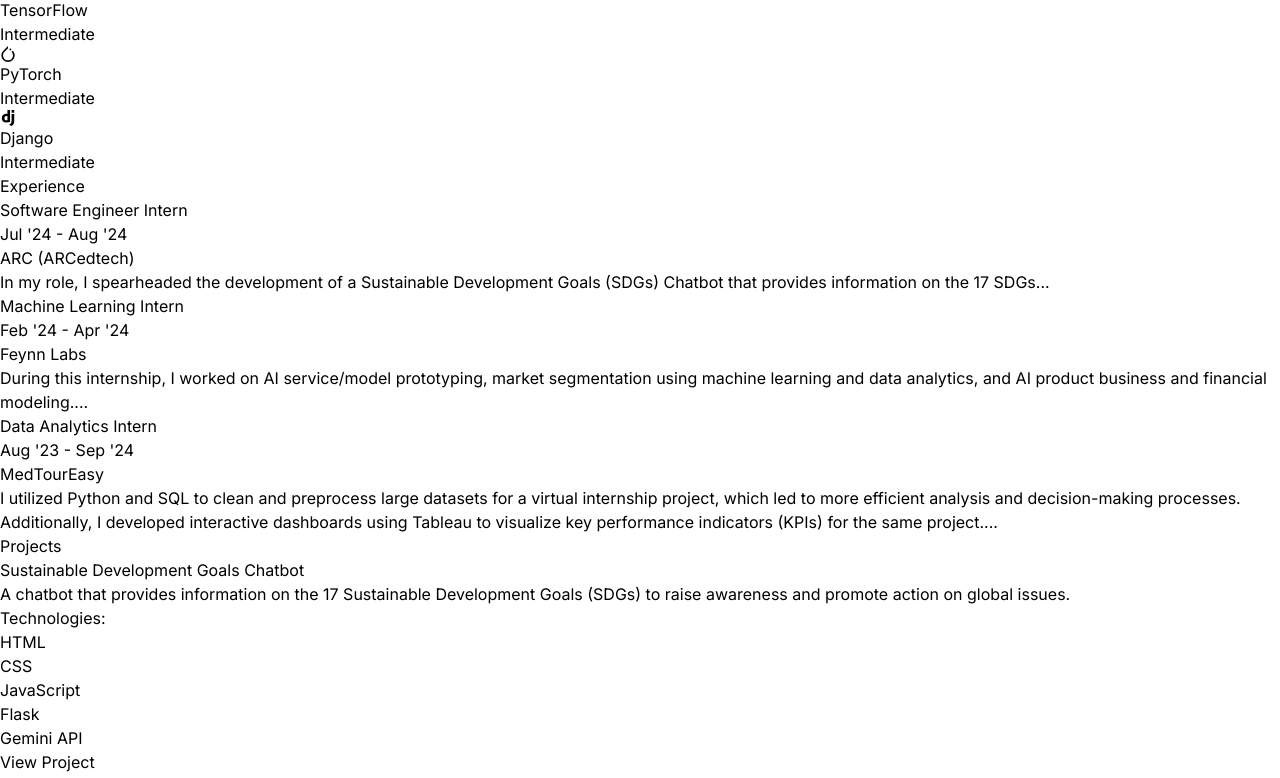
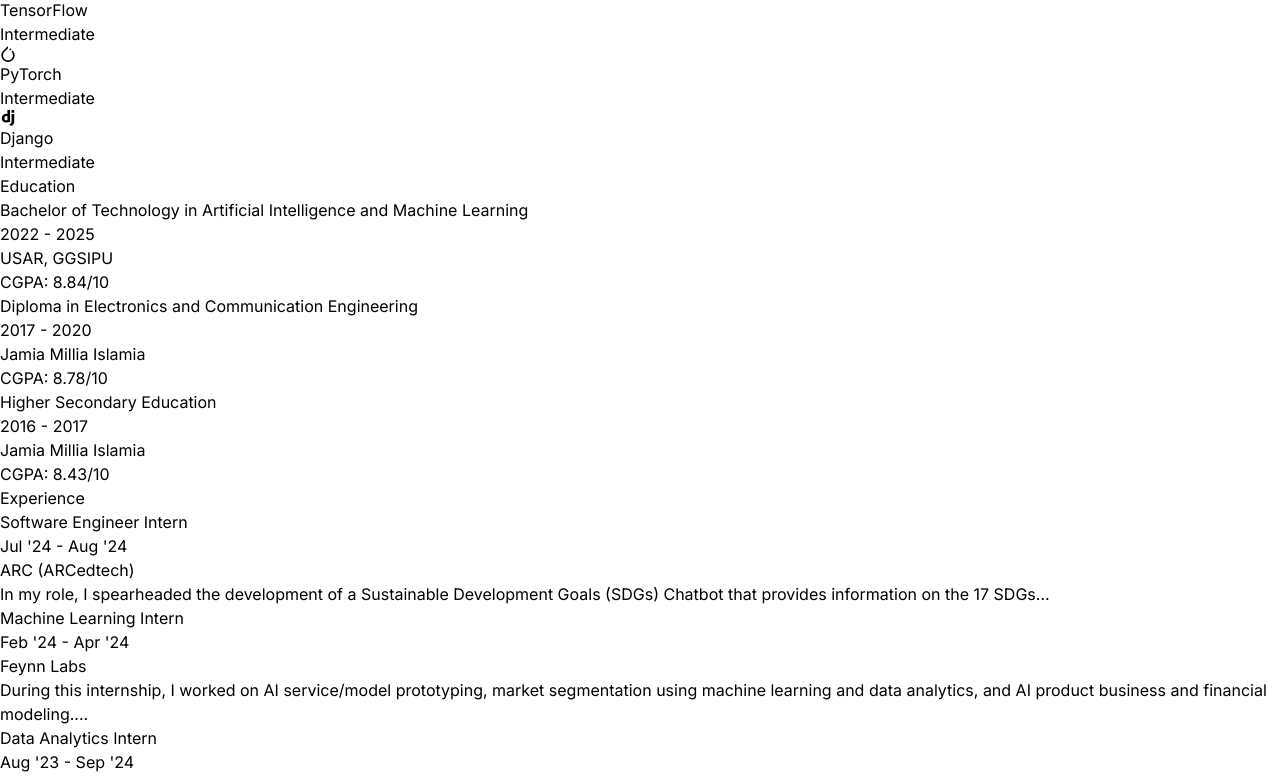
Before and after one commit to ASIF-Kh/myPortfolio, a React (Vite) app: page / in a window 1280 px wide. Shown: the part 1569-2347 px from the top of the page. Built offline with nearby package versions, Linux system fonts and the light colour scheme.

Commit message:
add education section

```diff
--- a/src/App.jsx
+++ b/src/App.jsx
@@ -1,5 +1,6 @@
 import About from "./components/About"
 import ContactSection from "./components/Contact"
+import EducationSection from "./components/Education"
 import ExperienceSection from "./components/Experiences"
 import Footer from "./components/Footer"
 import Hero from "./components/Hero"
@@ -25,6 +26,7 @@
       <Hero />
       <About/>
       <Skills />
+      <EducationSection />
       <ExperienceSection />
       <ProjectSection />
       <ContactSection />
--- /dev/null
+++ b/src/components/Education.jsx
@@ -0,0 +1,41 @@
+import React from 'react';
+import { educationData } from '../constants/index';
+import { motion } from 'framer-motion';
+
+const EducationSection = () => {
+
+
+  return (
+    <section id="education" className="py-16 text-white">
+      <div className="container mx-auto px-4">
+        <motion.h2
+        whileInView={{y: 0, opacity: 1}}
+        initial={{y: -100, opacity: 0}}
+        transition={{duration: 1}}
+        className="text-3xl font-bold text-center mb-12 mt-5">Education</motion.h2>
+        <div className="space-y-8">
+          {educationData.map((education, index) => (
+            <motion.div
+            whileInView={{y: 0, opacity: 1}}
+            initial={{y: -100, opacity: 0}}
+            transition={{duration: 1}}
+              key={index}
+              className="border-2 border-white p-6 rounded-lg shadow-lg"
+            >
+              <div className="flex justify-between items-center mb-2">
+                <h3 className="text-2xl font-semibold">{education.degree}</h3>
+                <span className="text-gray-400">{education.year}</span>
+              </div>
+              <p className=' text-blue-400'>{education.institute}</p>
+              <p className="mt-2 text-gray-400">CGPA: {education.cgpa}</p>
+
+
+            </motion.div>
+          ))}
+        </div>
+      </div>
+    </section>
+  );
+};
+
+export default EducationSection;
--- a/src/components/NavBar.jsx
+++ b/src/components/NavBar.jsx
@@ -24,6 +24,9 @@
           </a>
           <a href="#skill" className="text-gray-400 hover:text-white transition-colors">
             Skills
+          </a>
+          <a href="#education" className="text-gray-400 hover:text-white transition-colors">
+            Education
           </a>
           <a href="#experience" className="text-gray-400 hover:text-white transition-colors">
             Experience
--- a/src/constants/index.js
+++ b/src/constants/index.js
@@ -5,7 +5,26 @@
 export const ABOUT_TEXT = `Hello, I'm Asif Iqbal Khan, a passionate 4rd year B.Tech student specializing in Artificial Intelligence and Machine Learning at the University School of Automation and Robotics in Delhi. Alongside my academic pursuits, I thrive as a Full Stack Developer, blending creativity with technical expertise. Proficient in languages such as JavaScript, and Python, I embark on coding adventures to solve real-world problems. My journey extends beyond the classroom, fueled by an insatiable curiosity for machine learning. Leveraging this enthusiasm, I immerse myself in the dynamic realm of technology, constantly pushing boundaries and embracing challenges. Additionally, I am exploring the fields of Deep Learning and OpenCV, expanding my knowledge and skills in these cutting-edge areas`;
 
 
-
+export const educationData = [
+  {
+    degree: "Bachelor of Technology in Artificial Intelligence and Machine Learning",
+    year: "2022 - 2025",
+    institute: "USAR, GGSIPU",
+    cgpa: "8.84/10",
+  },
+  {
+    degree: "Diploma in Electronics and Communication Engineering",
+    year: "2017 - 2020",
+    institute: "Jamia Millia Islamia",
+    cgpa: "8.78/10",
+  },
+  {
+    degree: "Higher Secondary Education",
+    year: "2016 - 2017",
+    institute: "Jamia Millia Islamia",
+    cgpa: "8.43/10",
+  },
+];
 
 export const experiences = [
   {
```
